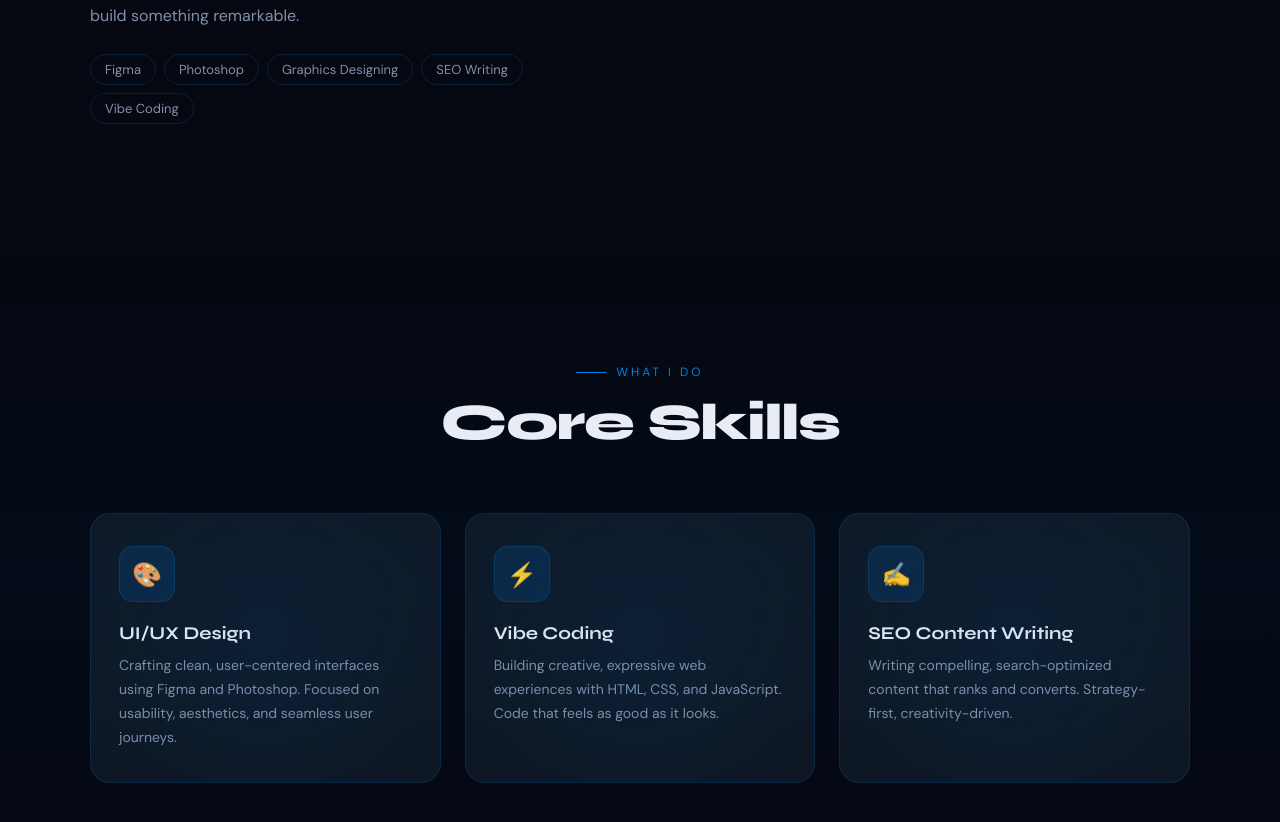
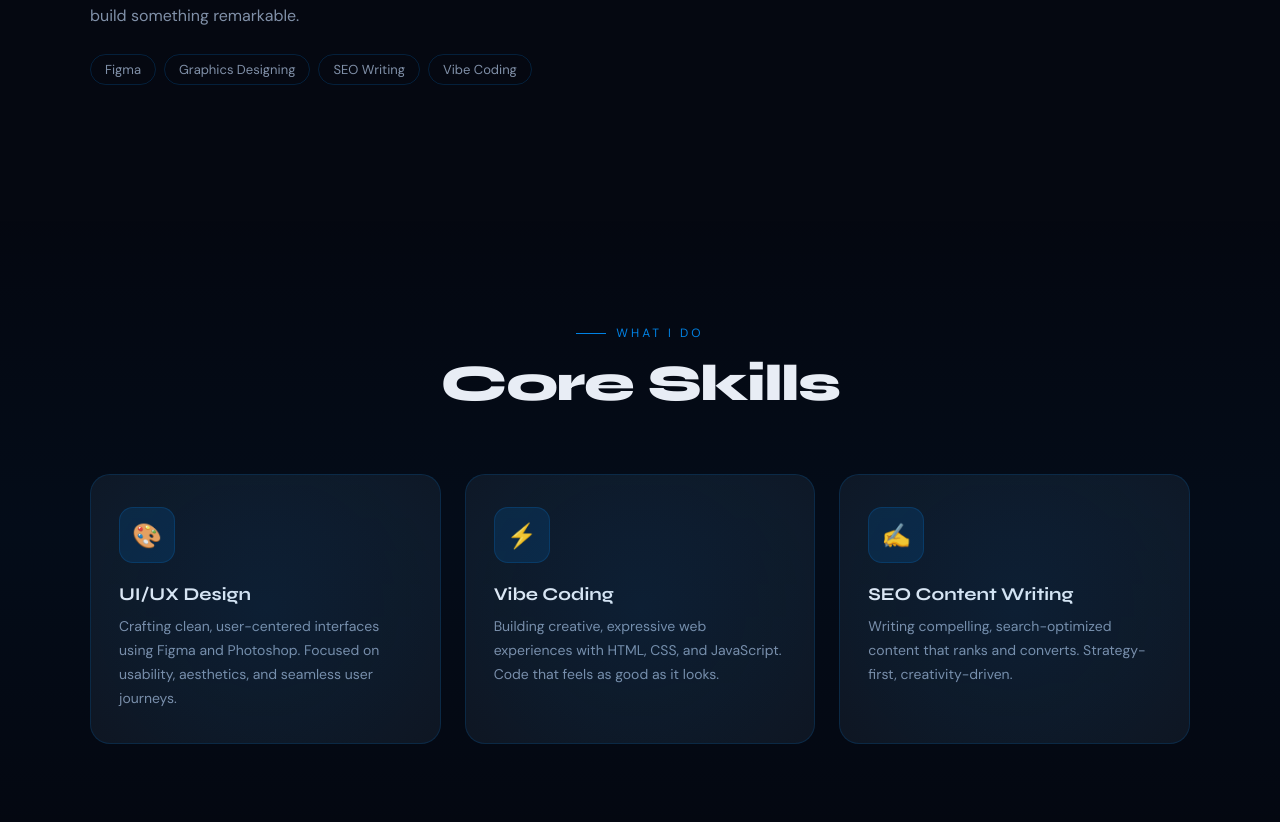
Before and after one commit to KabirPrajapati099/Portfolio, a plain HTML site: page index.html in a window 1280 px wide. Shown: the part 1501-2323 px from the top of the page. Drawn offline with Linux system fonts and the light colour scheme.

Commit message:
Update index.html

```diff
--- a/index.html
+++ b/index.html
@@ -78,7 +78,6 @@
         <p>I believe every pixel has a purpose and every word should rank. Let's build something remarkable.</p>
         <div class="about-tags">
           <span class="about-tag">Figma</span>
-          <span class="about-tag">Photoshop</span>
           <span class="about-tag">Graphics Designing</span>
           <span class="about-tag">SEO Writing</span>
           <span class="about-tag">Vibe Coding</span>
```
